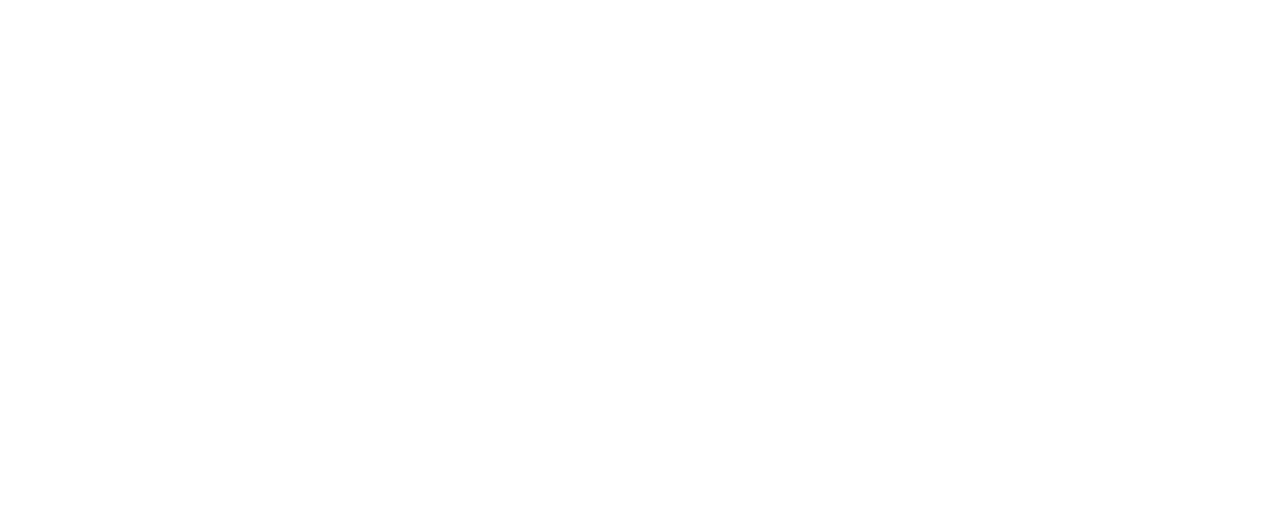
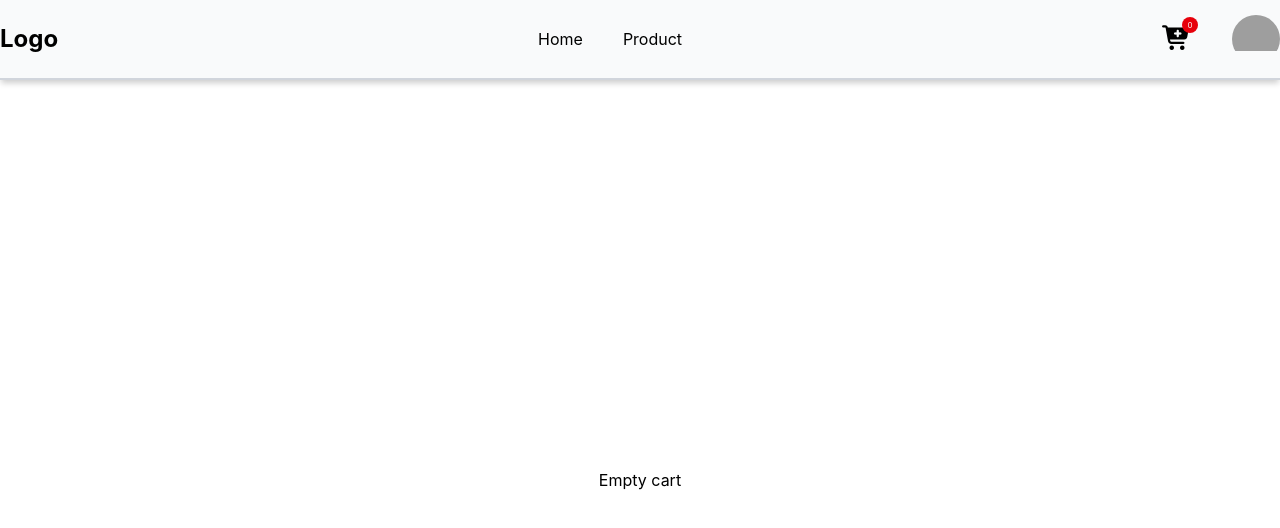
Before and after one commit to Rathanak-Phan/product-quantity-state-management, a React (Vite) app: page /cart in a window 1280 px wide. Before the commit this address had no page. Shown: the top 528 px of the page. Built offline with nearby package versions, Linux system fonts and the light colour scheme; grey boxes are pictures that could not be loaded.

Commit message:
Show cart page

```diff
--- a/src/App.jsx
+++ b/src/App.jsx
@@ -6,12 +6,14 @@
 import Product from './page/Product'
 import products from './data/product'
 import { useState } from 'react'
+import Cart from './page/Cart'
 
 function App() {
   const[cart, setCart] = useState([]);
 
   const AddToCart = (product) => {
     setCart((currentCart) => {
+
       return [...currentCart, product];
     });
   }
@@ -25,6 +27,7 @@
         <Route path='/' element={<PageLayout user={user} cart={cart} />}>
           <Route path='/' element={<Home />} />
           <Route path='/products' element={<Product products={products} AddToCart={AddToCart} />} />
+          <Route path='/cart' element={<Cart cart={cart}/>} />
         </Route>
       </Routes>
     </BrowserRouter>
--- a/src/components/Header.jsx
+++ b/src/components/Header.jsx
@@ -5,7 +5,7 @@
   return (
     <div className='w-7xl h-full flex items-center justify-between'>
         <div>
-            <img src="" alt="" />
+            {/* <img src="" alt="" /> */}
             <h2 className='text-2xl font-bold'>Logo</h2>
         </div>
 
@@ -16,18 +16,22 @@
             </ul>
         </nav>
 
-        <div className='relative group flex gap-10 items-center'>
-            <i class="fa-solid fa-cart-plus text-2xl"></i>
+        <div className='flex items-center gap-10'>
+            <Link to="/cart" className='relative'>
+                <i className="fa-solid fa-cart-plus text-2xl"></i>
+                <div className='bottom-5 left-5 absolute w-4 h-4 flex justify-center items-center rounded-full bg-red-600'>
+                    <span className='text-[8px] text-gray-50'> {cart.length} </span>
+                </div>
+            </Link>
 
-            <div className='w-12 h-12 rounded-full overflow-hidden'>
-                <img className='w-' src="https://imgs.search.brave.com/pHGJGoKGEYQyCtg2p4gDfksLLJ23ICczMij7Ez3LXyI/rs:fit:860:0:0:0/g:ce/aHR0cHM6Ly93YWxs/cGFwZXJzLmNvbS9p/bWFnZXMvdGh1bWJu/YWlsL2Nvb2wtbmVv/bi1ibHVlLXByb2Zp/bGUtcGljdHVyZS11/OXk5eWRvOTcxazlt/ZGNmLmpwZw" alt="" />
+            <div className='relative group flex gap-10 items-center'>
+                <div className='w-12 h-12 rounded-full overflow-hidden'>
+                    <img className='w-' src="https://imgs.search.brave.com/pHGJGoKGEYQyCtg2p4gDfksLLJ23ICczMij7Ez3LXyI/rs:fit:860:0:0:0/g:ce/aHR0cHM6Ly93YWxs/cGFwZXJzLmNvbS9p/bWFnZXMvdGh1bWJu/YWlsL2Nvb2wtbmVv/bi1ibHVlLXByb2Zp/bGUtcGljdHVyZS11/OXk5eWRvOTcxazlt/ZGNmLmpwZw" alt="" />
+                </div>
+                <p className='absolute px-5 py-2 top-17 right-0 bg-gray-300 rounded-lg hidden group-hover:block'>{user.first_name}</p>
             </div>
+        </div>
 
-            <div className='top-0 left-5 absolute w-4 h-4 flex justify-center items-center rounded-full bg-red-600'>
-                <span className='text-[8px] text-gray-50'> {cart.length} </span>
-            </div>
-            <p className='absolute px-5 py-2 top-17 right-0 bg-gray-300 rounded-lg hidden group-hover:block'>{user.first_name}</p>
-        </div>
     </div>
   )
 }
--- /dev/null
+++ b/src/page/Cart.jsx
@@ -0,0 +1,37 @@
+import React from 'react'
+
+function Cart({cart}) {
+    if (cart.length === 0) {
+        return (
+            <div className='w-full h-screen flex items-center justify-center py-10'>
+                <h2>Empty cart</h2>
+            </div>
+        )
+    }
+
+  return (
+    <div className='w-full flex justify-center py-10'>
+        <div className='w-7xl'>
+            <div className='w-1/2 grid grid-cols-1 gap-1'>
+                {cart.map((item) => (
+                    <div key={item.id} className='border-2 flex items-center gap-3 rounded-md border-gray-400 p-2'>
+                        <img className='w-22' src={item.image} alt="" />
+                        <div className='flex flex-col gap-3'>
+                            {item.name}
+                            <p>Price: {item.price}</p>
+                        </div>
+                    </div>
+                ))}
+            </div>
+
+
+            {/* Checkout */}
+            <div className='w-1/2'>
+
+            </div>
+        </div>
+    </div>
+  )
+}
+
+export default Cart
--- a/src/page/Product.jsx
+++ b/src/page/Product.jsx
@@ -23,11 +23,11 @@
                             </div>
 
                             <div className='flex justify-end my-2'>
-                                { product.rate.one ? <i class="fa-solid fa-star"></i> : <i class="fa-regular fa-star"></i> }
-                                { product.rate.two ? <i class="fa-solid fa-star"></i> : <i class="fa-regular fa-star"></i> }
-                                { product.rate.three ? <i class="fa-solid fa-star"></i> : <i class="fa-regular fa-star"></i> }
-                                { product.rate.four ? <i class="fa-solid fa-star"></i> : <i class="fa-regular fa-star"></i> }
-                                { product.rate.five ? <i class="fa-solid fa-star"></i> : <i class="fa-regular fa-star"></i> }
+                                { product.rate.one ? <i className="fa-solid fa-star"></i> : <i className="fa-regular fa-star"></i> }
+                                { product.rate.two ? <i className="fa-solid fa-star"></i> : <i className="fa-regular fa-star"></i> }
+                                { product.rate.three ? <i className="fa-solid fa-star"></i> : <i className="fa-regular fa-star"></i> }
+                                { product.rate.four ? <i className="fa-solid fa-star"></i> : <i className="fa-regular fa-star"></i> }
+                                { product.rate.five ? <i className="fa-solid fa-star"></i> : <i className="fa-regular fa-star"></i> }
                             </div>
                         </div>
 
```
